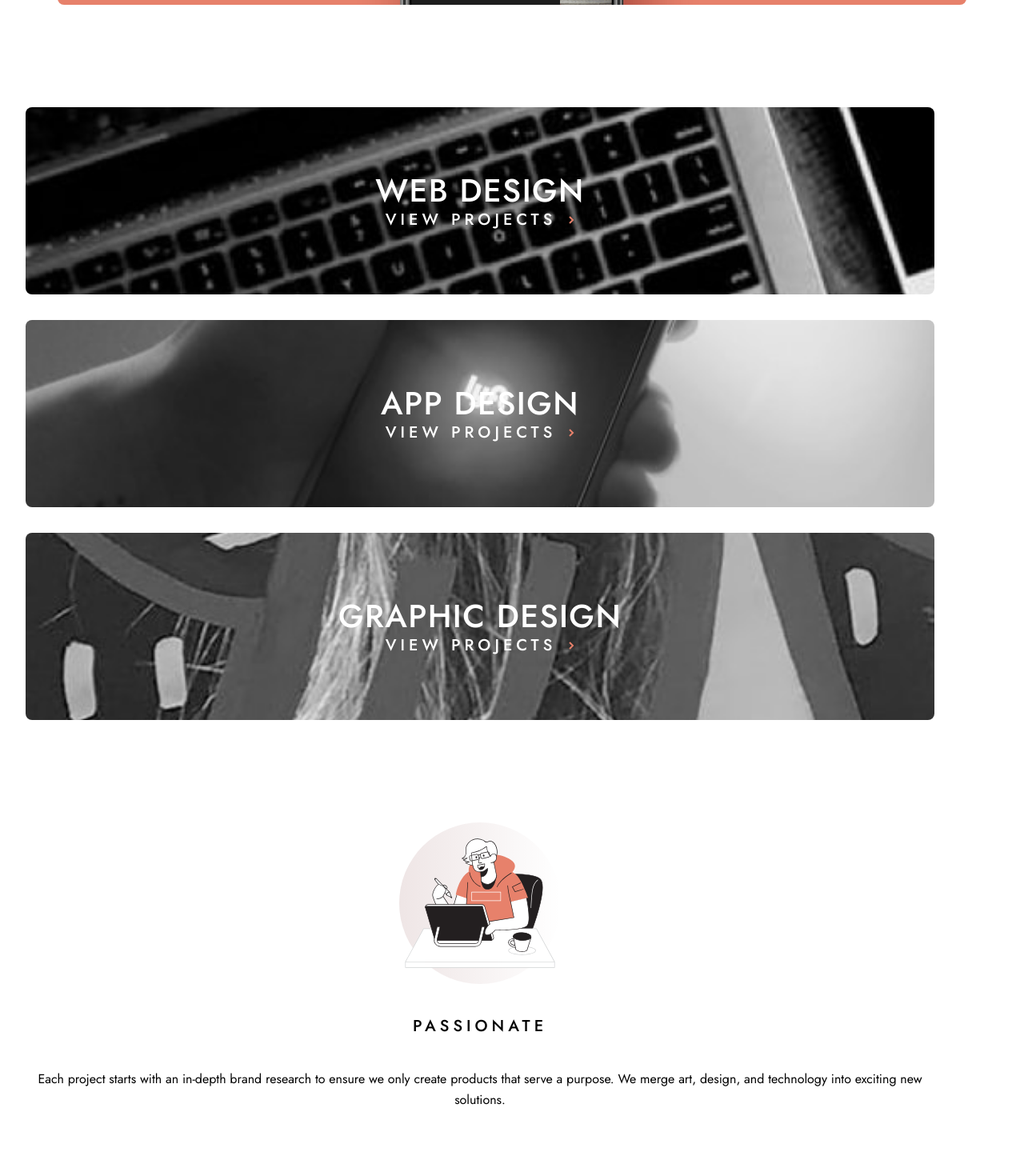
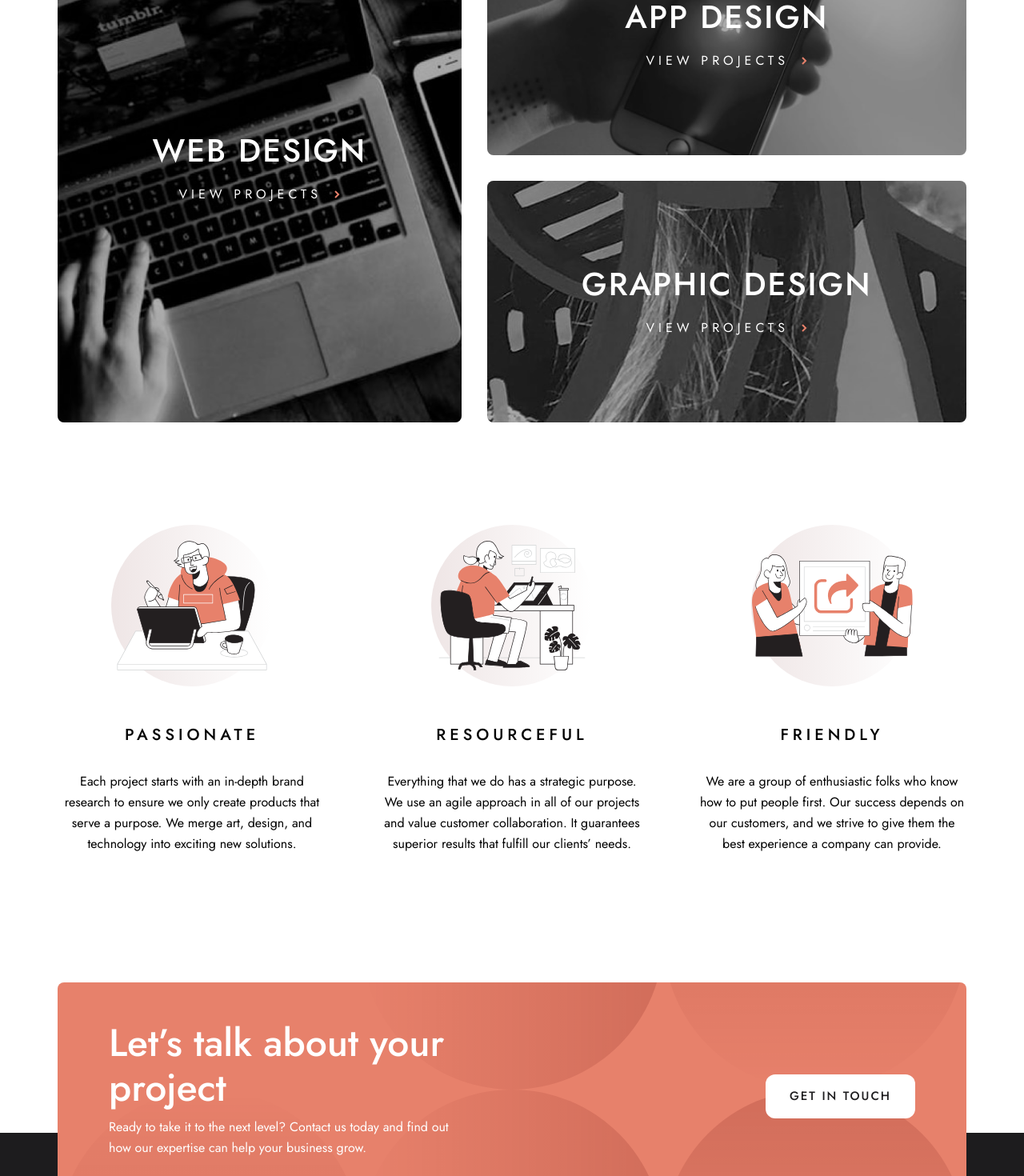
Before and after one commit to leomacode/designo, a React (Create React App) app: page / in a window 1280 px wide. Shown: the part 920-2390 px from the top of the page at 80% size. Built offline with nearby package versions, Linux system fonts and the light colour scheme.

Commit message:
complete home page

```diff
--- a/src/components/Button.js
+++ b/src/components/Button.js
@@ -4,7 +4,7 @@ import "./button.css";
 function Button({ btnText, path, btnTheme }) {
   return (
     <div className="cat-btn uppercase text-body">
-      <Link to={path} className={`btn ${btnTheme}`}>
+      <Link to={path} className={`btn ${btnTheme} text-btn`}>
         {btnText}
       </Link>
     </div>
--- a/src/components/CAT.js
+++ b/src/components/CAT.js
@@ -5,9 +5,9 @@ import "./cat.css";
 function CAT() {
   return (
     <div className="cat container flex border-curve">
-      <div className="cat-text">
-        <h2 className="text-h2 text-white">Let’s talk about your project</h2>
-        <p className="text-white text-body">
+      <div className="cat-text text-white">
+        <h1 className="text-h1">Let’s talk about your project</h1>
+        <p className="text-body">
           Ready to take it to the next level? Contact us today and find out how
           our expertise can help your business grow.
         </p>
--- a/src/components/ProjectLink.js
+++ b/src/components/ProjectLink.js
@@ -9,7 +9,7 @@ function ProjectLink({ path }) {
       to="/about"
       className="project-link text-h3 uppercase text-white flex"
     >
-      <span>view projects</span>
+      <span className="text-body">view projects</span>
       <div className="link-icon">
         <img src={arrow} alt="icon" />
       </div>
--- a/src/components/button.css
+++ b/src/components/button.css
@@ -3,9 +3,16 @@
   text-decoration: none;
   display: incline-block;
   padding: 1.125em 2em;
-  /* margin-top: 2rem; */
   border-radius: 0.75rem;
   letter-spacing: 2px;
+  text-decoration: none;
+  display: inline-block;
+  transition: background-color 300ms ease-in-out;
+}
+
+.btn:hover {
+  background: var(--clr-lt-peach);
+  color: var(--clr-white);
 }
 
 .btn-dark {
@@ -17,15 +24,3 @@
   color: var(--clr-white);
   background: var(--clr-peach);
 }
-
-.btn {
-  text-decoration: none;
-  display: inline-block;
-  /* padding: 2em 2em; */
-  transition: background-color 300ms ease-in-out;
-}
-
-.btn:hover {
-  background: var(--clr-lt-peach);
-  color: var(--clr-white);
-}
--- a/src/components/cat.css
+++ b/src/components/cat.css
@@ -12,7 +12,7 @@
   margin-bottom: -10rem;
 }
 
-.cat-text h2 {
+.cat-text h1 {
   margin-bottom: 0.5rem;
   padding: 0 2rem;
 }
@@ -26,7 +26,7 @@
     margin-bottom: -5rem;
   }
 
-  .cat-text h2 {
+  .cat-text h1 {
     padding: 0 6rem;
   }
 
@@ -54,7 +54,7 @@
     flex-basis: 45%;
   }
 
-  .cat-text h2,
+  .cat-text h1,
   .cat-text p {
     padding: 0;
   }
--- a/src/components/home/ServiceCard.js
+++ b/src/components/home/ServiceCard.js
@@ -3,6 +3,8 @@ import "./serviceCard.css";
 import { ProjectLink } from "../";
 
 function ServiceCard({ title, img, imgM, imgL, imgS }) {
+  const titleClass = title.split(" ").shift();
+
   function selectImg() {
     let image = imgM;
     if (window.innerWidth < 640) {
@@ -19,11 +21,13 @@ function ServiceCard({ title, img, imgM, imgL, imgS }) {
 
   return (
     <div
-      className="service-card border-curve text-white"
+      className={`service-card  border-curve text-white ${titleClass}`}
       style={{ backgroundImage: `url(${imageUrl})` }}
     >
-      <div className="service-card-title text-h2 uppercase">{title}</div>
-      <ProjectLink path={title} />
+      <div className={`service-card-bg flex ${titleClass}-bg`}>
+        <div className="service-card-title text-h2 uppercase">{title}</div>
+        <ProjectLink path={title} />
+      </div>
     </div>
   );
 }
--- a/src/components/home/featureCard.css
+++ b/src/components/home/featureCard.css
@@ -1,9 +1,5 @@
 .feature-card {
   flex-direction: column;
-}
-
-.feature-card:not(:last-child) {
-  margin-bottom: 6rem;
 }
 
 .feature-card-img {
@@ -14,3 +10,41 @@
 .feature-card-title {
   padding: 2.5rem 0;
 }
+
+@media (min-width: 40rem) {
+  .feature-card {
+    flex-direction: row;
+    align-items: center;
+    justify-content: space-between;
+    gap: 4rem;
+  }
+
+  .feature-card:not(:last-child) {
+    margin-bottom: 3rem;
+  }
+
+  .feature-card-text {
+    text-align: left;
+    padding-bottom: 2rem;
+  }
+}
+
+@media (min-width: 60rem) {
+  .feature-card {
+    flex-direction: column;
+    text-align: center;
+    gap: 1rem;
+  }
+
+  .feature-card:not(:last-child) {
+    margin-bottom: 0;
+  }
+
+  .feature-card-text {
+    text-align: center;
+  }
+
+  .feature-card-title {
+    padding: 2rem 0;
+  }
+}
--- a/src/components/home/serviceCard.css
+++ b/src/components/home/serviceCard.css
@@ -2,9 +2,38 @@
   background-repeat: no-repeat;
   background-size: cover;
   background-position: center;
-  padding: 5rem 0;
+  overflow: hidden;
 }
 
-.service-card:not(:last-child) {
-  margin-bottom: 2rem;
+.service-card-bg {
+  width: 100%;
+  height: 100%;
+  flex-direction: column;
+  justify-content: center;
+  gap: 1.15rem;
+  padding: 5.625rem 2.25rem;
+  background: rgba(0, 0, 0, 0.3);
 }
+
+@media (min-width: 40rem) {
+  .service-card-bg {
+    padding: 3.3125rem 6rem;
+  }
+}
+
+@media (min-width: 60rem) {
+  .service-card-bg {
+    padding: 0 4rem;
+    transition: background 300ms ease-in-out;
+  }
+
+  .service-card-bg:hover {
+    background: rgba(231, 129, 107, 0.7);
+    cursor: pointer;
+  }
+
+  .web-bg {
+    padding-top: 17rem;
+    padding-bottom: 17rem;
+  }
+}
--- a/src/index.css
+++ b/src/index.css
@@ -127,6 +127,13 @@ body {
   line-height: 1.625rem;
 }
 
+.text-btn {
+  font-size: 0.9375rem;
+  font-weight: 500;
+  line-height: 1.355rem;
+  letter-spacing: 1px;
+}
+
 @media (min-width: 40rem) {
   .text-h1 {
     font-size: 3rem;
@@ -149,6 +156,7 @@ body {
 
   .text-h2 {
     font-size: 2.5rem;
+    letter-spacing: 2px;
   }
 
   .text-h3 {
@@ -199,6 +207,10 @@ body {
   display: flex;
 }
 
+.grid {
+  display: grid;
+}
+
 .none-list-style {
   list-style: none;
 }
@@ -218,7 +230,8 @@ body {
 }
 
 .section-margin {
-  margin: 8rem 0;
+  margin-top: 8rem;
+  margin-bottom: 8rem;
 }
 
 @media (min-width: 40rem) {
--- a/src/pages/home/Home.js
+++ b/src/pages/home/Home.js
@@ -1,6 +1,5 @@
 import React from "react";
 import { CAT, Button, ServiceCard, FeatureCard } from "./../../components";
-import { passionate } from "./../../assets/home";
 import { services, features } from "./homeData";
 import "./home.css";
 
@@ -29,7 +28,7 @@ function Home() {
         </div>
       </section>
 
-      <section className="services container section-margin">
+      <section className="services container section-margin grid">
         {services.map(({ title, img, imgM, imgL, imgS }) => (
           <ServiceCard
             key={title}
@@ -42,7 +41,7 @@ function Home() {
         ))}
       </section>
 
-      <section className="features container section-margin">
+      <section className="features container section-margin grid">
         {features.map(({ title, img, text }) => (
           <FeatureCard key={title} title={title} imgUrl={img} text={text} />
         ))}
--- a/src/pages/home/home.css
+++ b/src/pages/home/home.css
@@ -30,6 +30,14 @@
   height: 30rem;
 }
 
+.services {
+  gap: 2rem;
+}
+
+.features {
+  gap: 4rem;
+}
+
 @media (min-width: 40rem) {
   .hero {
     border-radius: 0.5rem;
@@ -39,3 +47,47 @@
     padding: 1rem 2rem;
   }
 }
+
+@media (min-width: 60rem) {
+  .hero {
+    background-position: right top;
+    flex-direction: row;
+    padding-top: 0;
+  }
+
+  .hero-text {
+    padding-top: 6rem;
+    text-align: left;
+  }
+
+  .hero-img {
+    width: 100%;
+    height: 37rem;
+  }
+
+  .hero-sub-heading {
+    padding-left: 0;
+    padding-right: 0;
+  }
+
+  .services {
+    grid-template-areas:
+      "web app"
+      "web graphic";
+  }
+
+  .web {
+    grid-area: web;
+  }
+  .app {
+    grid-area: app;
+  }
+  .graphic {
+    grid-area: graphic;
+  }
+
+  .features {
+    grid-template-columns: repeat(3, 1fr);
+    gap: 4rem;
+  }
+}
```
